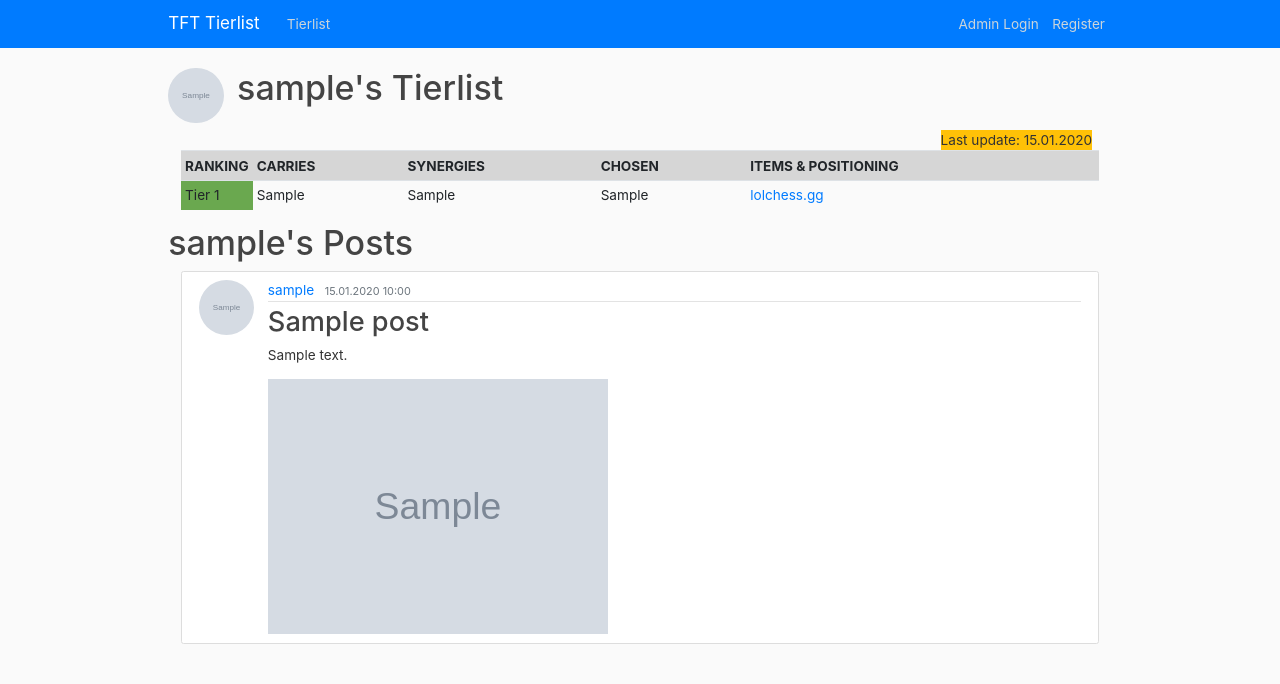
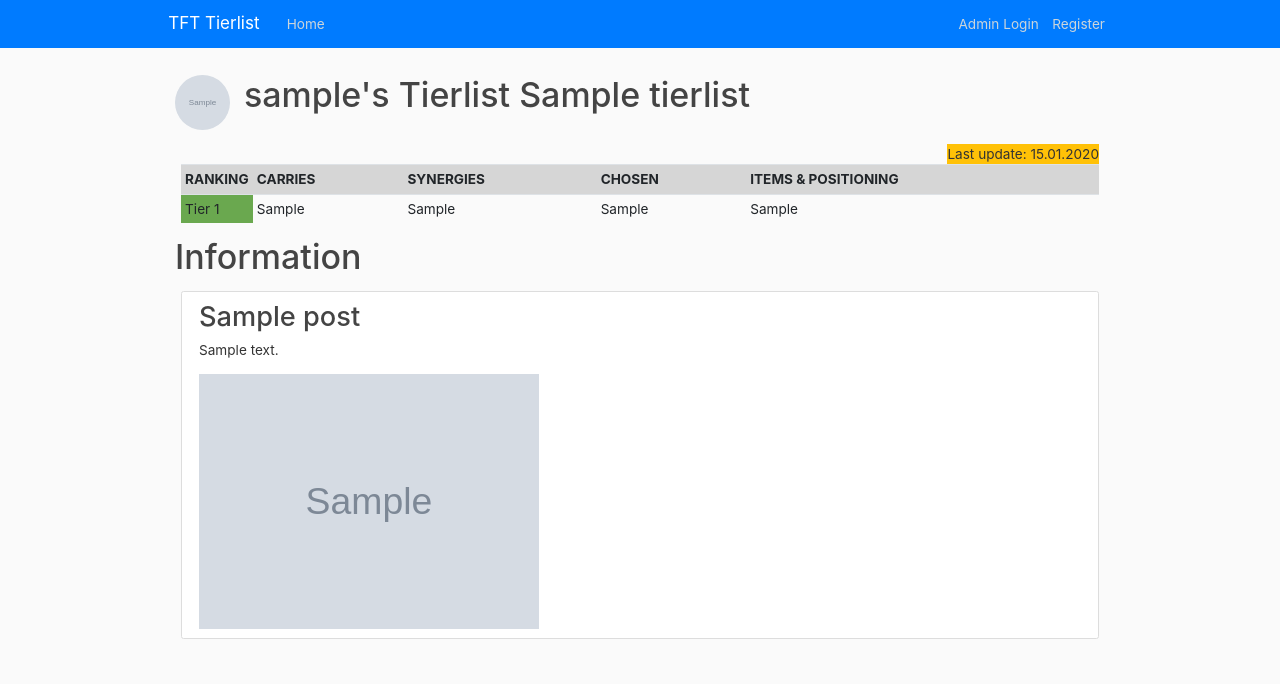
Before and after one commit to Kahitar/TFTTierlist, a Flask app: page /home in a window 1280 px wide. Shown: the top 684 px of the page. Run offline with Flask 2, Linux system fonts and the light colour scheme; tables that the repository leaves empty hold one stand-in row (values such as "Sample post"); grey boxes marked "Sample" are stand-in pictures; some libraries are stand-ins or nearby versions.

Commit message:
Styling updates

```diff
--- a/tierlist/templates/all_posts.html
+++ b/tierlist/templates/all_posts.html
@@ -9,12 +9,7 @@
         {% endif %}
 
         <article class="media content-section">
-          <img class="rounded-circle article-img" src="{{ url_for('static', filename='profile_pics/' + post.author.image_file) }}"/>
           <div class="media-body">
-            <div class="article-metadata">
-              <a class="mr-2" href="{{ url_for('users.user_posts', username=post.author.username) }}">{{ post.author.username }}</a>
-              <small class="text-muted">{{ post.date_posted.strftime('%d.%m.%Y %H:%M') }}</small>
-            </div>
             <h2><a class="article-title" href="{{ url_for('posts.post', post_id=post.id) }}">{{ post.title }}</a></h2>
 
             {% if post.content|length > 150 %}
--- a/tierlist/templates/home.html
+++ b/tierlist/templates/home.html
@@ -1,9 +1,13 @@
 {% extends "layout.html" %}
 {% block content %}
     {% if tierlists|length > 0 %}
-        <div class="media">
+        <div class="media m-2">
             <img class="rounded-circle article-img" src="{{ url_for('static', filename='profile_pics/' + tierlists[0].author.image_file) }}">
-            <h1>{{ tierlists[0].author.username }}'s Tierlist</h1>
+            {% if tierlists|length == 1 %}
+                <h1>{{ tierlists[0].author.username }}'s Tierlist {{ tierlists[0].name }}</h1>
+            {% else %}
+                <h1>{{ tierlists[0].author.username }}'s Tierlists</h1>
+            {% endif %}
         </div>
     {% else %}
         <div class="media bg-danger m-3">
@@ -48,8 +52,8 @@
     {% endif %}
 
     {% if tierlists|length > 0 %}
-        <div class="media">
-            <h1>{{ tierlists[0].author.username }}'s Posts</h1>
+        <div class="media m-2">
+            <h1>Information</h1>
         </div>
         {% include "all_posts.html" %}
     {% endif %}
--- a/tierlist/templates/layout.html
+++ b/tierlist/templates/layout.html
@@ -27,7 +27,7 @@
 				</button>
 				<div class="collapse navbar-collapse" id="navbarToggle">
 					<div class="navbar-nav mr-auto">
-						<a class="nav-item nav-link" href="{{ url_for('main.home')}}">Tierlist</a>
+						<a class="nav-item nav-link" href="{{ url_for('main.home')}}">Home</a>
 					</div>
 					<!-- Navbar Right Side -->
 					<div class="navbar-nav">
--- a/tierlist/templates/tierlist.html
+++ b/tierlist/templates/tierlist.html
@@ -9,7 +9,7 @@
             <a class="btn btn-sm btn-outline-info" href="{{ url_for('tierlists.tierlist_properties', tierlist_id=tierlist.id) }}">Options</a>
         </div>
     {% endif %}
-    <div class="float-right mt-2 mr-2">
+    <div class="float-right mt-2">
         <div class="nav-item bg-warning">Last update: {{ tierlist.last_updated.strftime('%d.%m.%Y') }}</div>
     </div>
     <table class="table table-hover table-sm">
@@ -36,7 +36,7 @@
                 <td class="ml-2">{{ comp.carries }}</td>
                 <td class="ml-2">{{ comp.synergies }}</td>
                 <td class="ml-2">{{ comp.chosen }}</td>
-                <td class="ml-2"><a href="{{ comp.lolchess }}" target="_blank">lolchess.gg</a></td>
+                <td class="ml-2">{{ comp.lolchess|urlize(20, true, target="_blank") }}</td>
 
                 {% if current_user.is_authenticated and current_user.is_admin %}
                     <td>
```
Also changed, not shown: tierlist/templates/create_post.html (+32 -7 lines).
